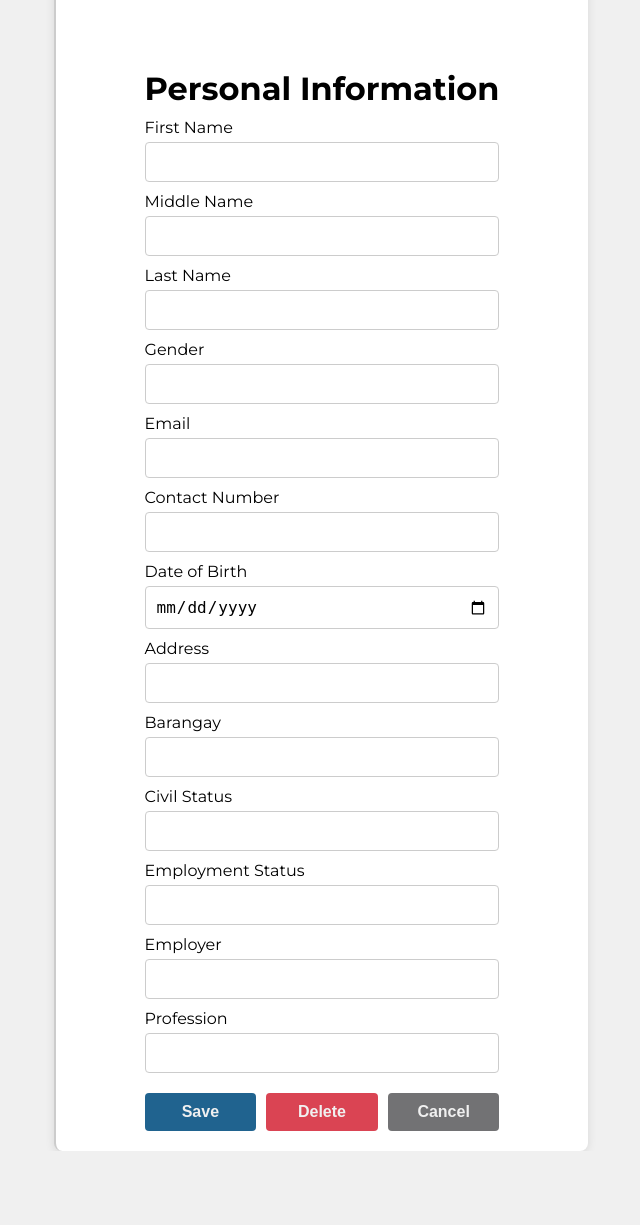
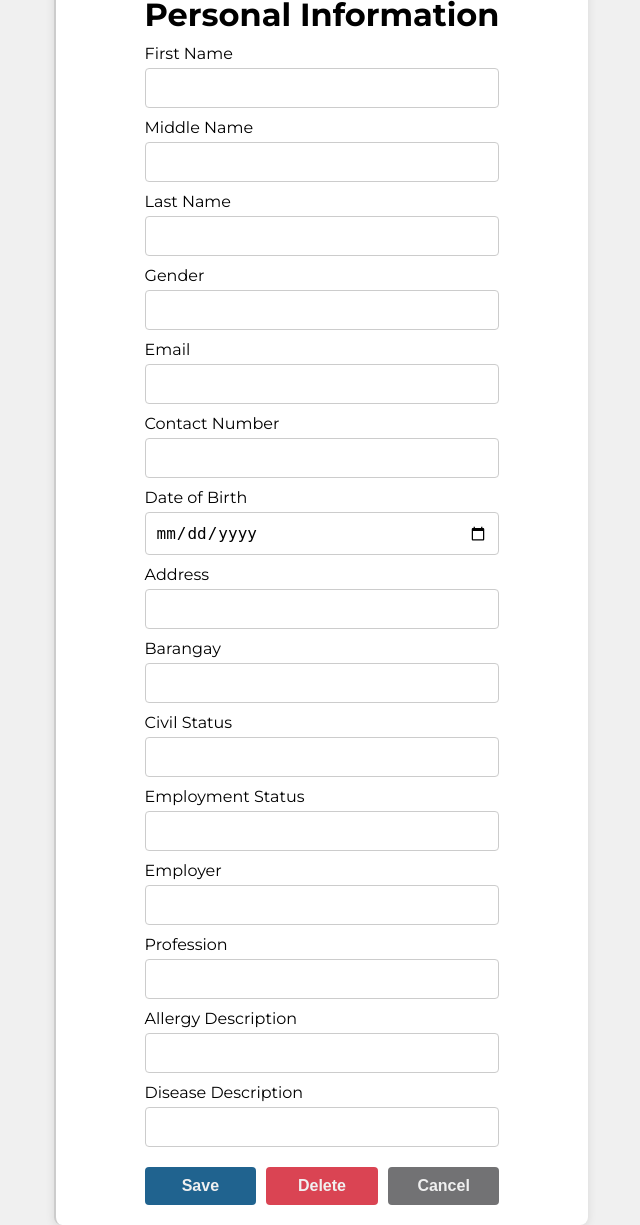
Before and after one commit to strwbrsse/FINAL-PROJECT---PHP, a PHP site: page /updateProfile.html in a window 1280 px wide; the page is wider, and only the part inside the window is pictured. Shown: that part, without its empty margins (319-959 px from the left). Before the commit the page ends 1151 px from the top of that part, so only its background shows below. Run offline with PHP 8.4, Linux system fonts and the light colour scheme; data that the repository does not hold is empty; some libraries are stand-ins or nearby versions.

Commit message:
Add disease and allergy description

```diff
--- a/UserDashboard/getProfile.php
+++ b/UserDashboard/getProfile.php
@@ -9,8 +9,9 @@ if ($conn->connect_error) {
     if (isset($_POST['userId'])) {
         $userId = $_POST['userId'];
         $sql = "SELECT un.fname, un.mname, un.lname, p.birthday, c.email, c.contact, a.address, a.barangay, p.sex,
-        p.civilstat, e.employment_stat, e.employer, e.profession FROM user_name as un join personal as p on un.name_id = p.name_id
+        p.civilstat, e.employment_stat, e.employer, e.profession, h.allergy_description, h.disease_description  FROM user_name as un join personal as p on un.name_id = p.name_id
         join contact as c on p.name_id = c.name_id join address as a on c.name_id = a.name_id join employment as e on a.name_id = e.name_id
+         join health as h on e.name_id = h.name_id
         WHERE un.name_id = $userId";
         $result = mysqli_query($conn, $sql);
         if (mysqli_num_rows($result) === 1) {
--- a/UserDashboard/updateProfile.html
+++ b/UserDashboard/updateProfile.html
@@ -88,6 +88,12 @@
             <label for="profession">Profession</label>
             <input type="text" id="profession" name="profession" required>
 
+            <label for="profession">Allergy Description</label>
+            <input type="text" id="allergy" name="allergy" required>
+
+            <label for="profession">Disease Description</label>
+            <input type="text" id="disease" name="disease" required>
+
             <div class="button-container" style="margin-top: 5px;">
                 <button onclick="submitFunction()" type="button" style="margin-right: 10px; background: #20638f; color: #f0f0f0;">Save</button>
                 <button onclick="deleteFunction()" type="button" style="margin-right: 10px; background: #DA4453;  color: #f0f0f0;">Delete</button>
@@ -125,6 +131,8 @@
                         $('#employmentstat').val(data.employment_stat);
                         $('#employer').val(data.employer);
                         $('#profession').val(data.profession);
+                        $('#allergy').val(data.allergy_description);
+                        $('#disease').val(data.disease_description);
 
                     }
                 }
@@ -147,13 +155,15 @@
             var employmentstat = document.getElementById("employmentstat").value;
             var employer = document.getElementById("employer").value;
             var profession = document.getElementById("profession").value;
+            var allergy = document.getElementById("allergy").value;
+            var disease = document.getElementById("disease").value;
 
             $.ajax({
                 type : "POST",  //type of method
                 url  : "updateProfile.php",  //your page
                 data : { fname: fname, mname: mname, lname: lname, birthday: birthday, mail: mail, contact: contact,
                     address: address, barangay: barangay, sex: sex, civilstat: civilstat, employmentstat: employmentstat,
-                    employer: employer, profession: profession, userId: userId},// passing the values
+                    employer: employer, profession: profession, userId: userId, allergy : allergy, disease : disease },// passing the values
                 success: function(response){
                     response = response.trim();
                     if(response === "success"){
```
Also changed, not shown: UserDashboard/updateProfile.php (+6 -2 lines).
